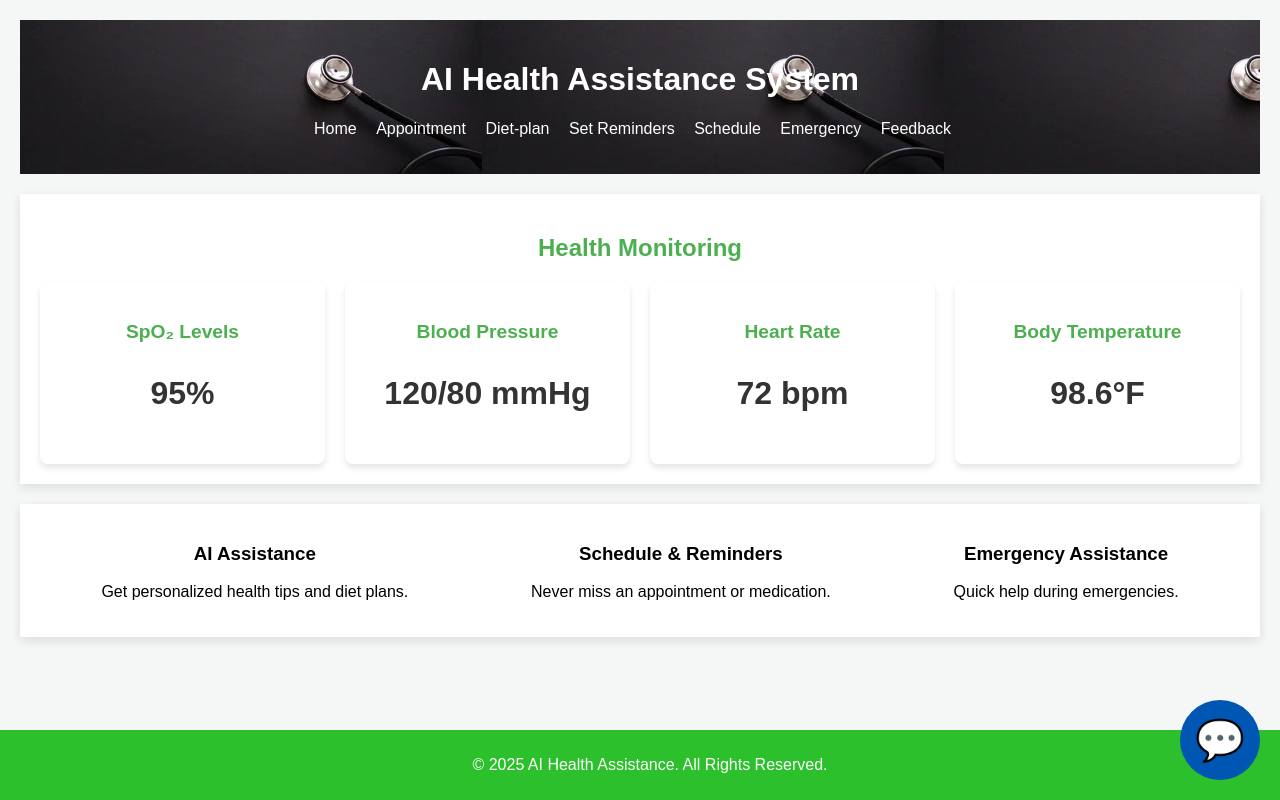
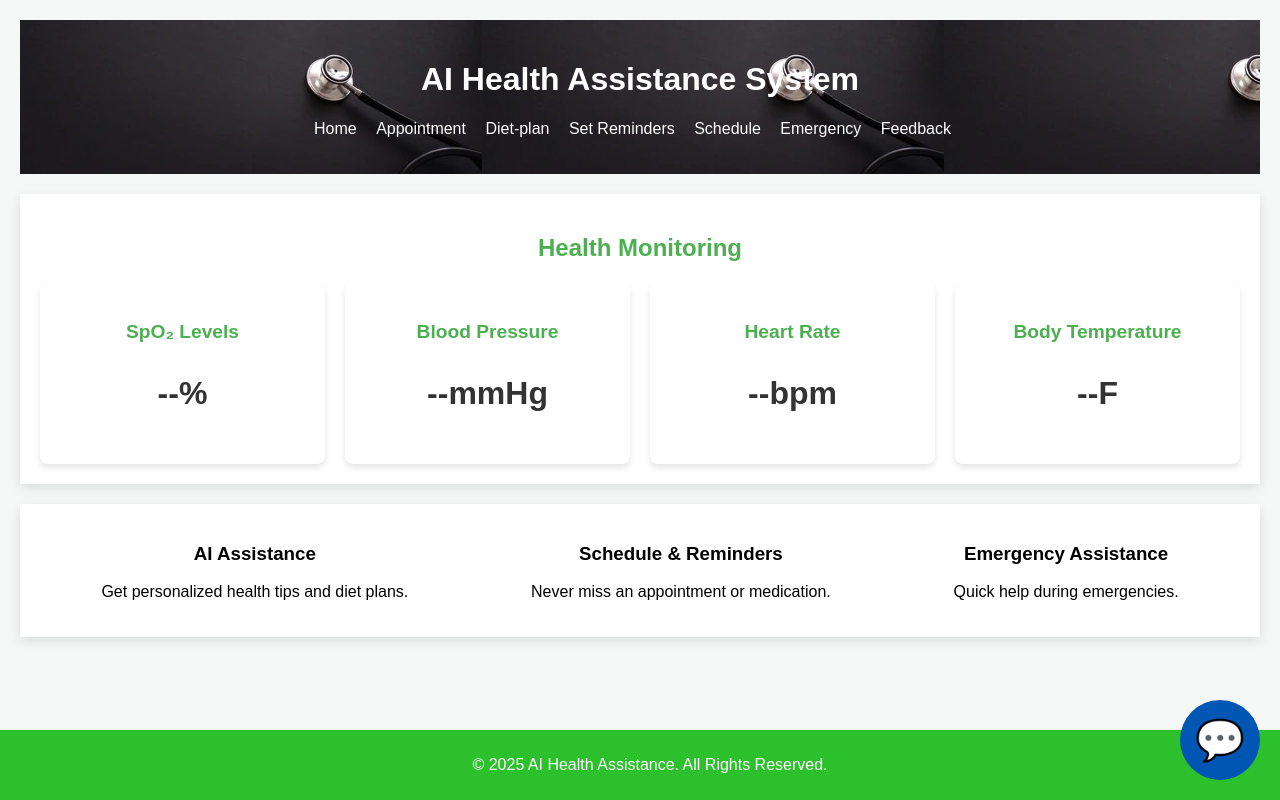
Before and after one commit to jathinreddyt/HEALTHCARE, a plain HTML site: page index.html in a window 1280 px wide. Drawn offline with Linux system fonts and the light colour scheme.

Commit message:
Update index.html

```diff
--- a/index.html
+++ b/index.html
@@ -233,19 +233,19 @@
                 <div class="health-metrics">
                     <div class="metric-card">
                         <h3>SpO₂ Levels</h3>
-                        <p class="value">95%</p>
+                        <p class="value">--%</p>
                     </div>
                     <div class="metric-card">
                         <h3>Blood Pressure</h3>
-                        <p class="value">120/80 mmHg</p>
+                        <p class="value">--mmHg</p>
                     </div>
                     <div class="metric-card">
                         <h3>Heart Rate</h3>
-                        <p class="value">72 bpm</p>
+                        <p class="value">--bpm</p>
                     </div>
                     <div class="metric-card">
                         <h3>Body Temperature</h3>
-                        <p class="value">98.6°F</p>
+                        <p class="value">--F</p>
                     </div>
                 </div>
             </section>
```
